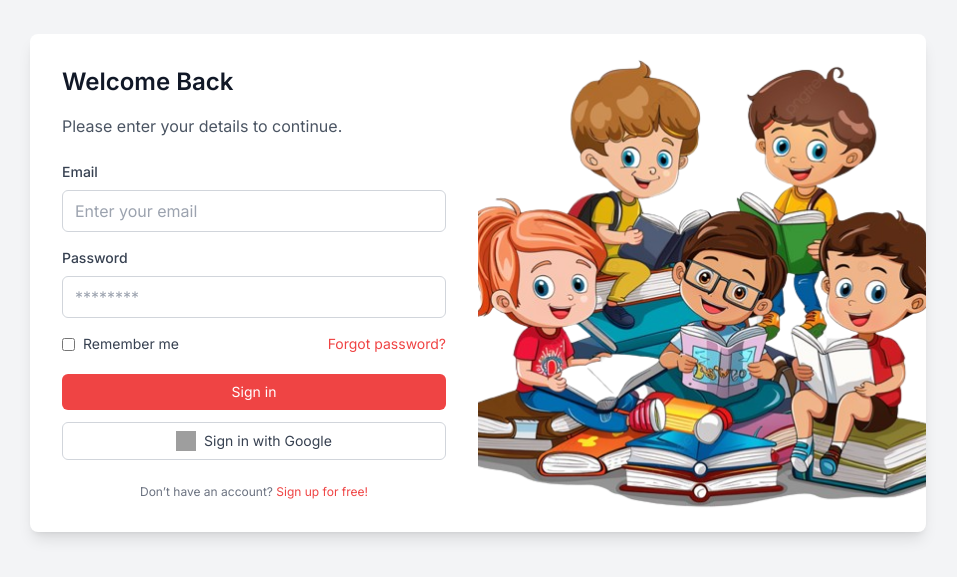
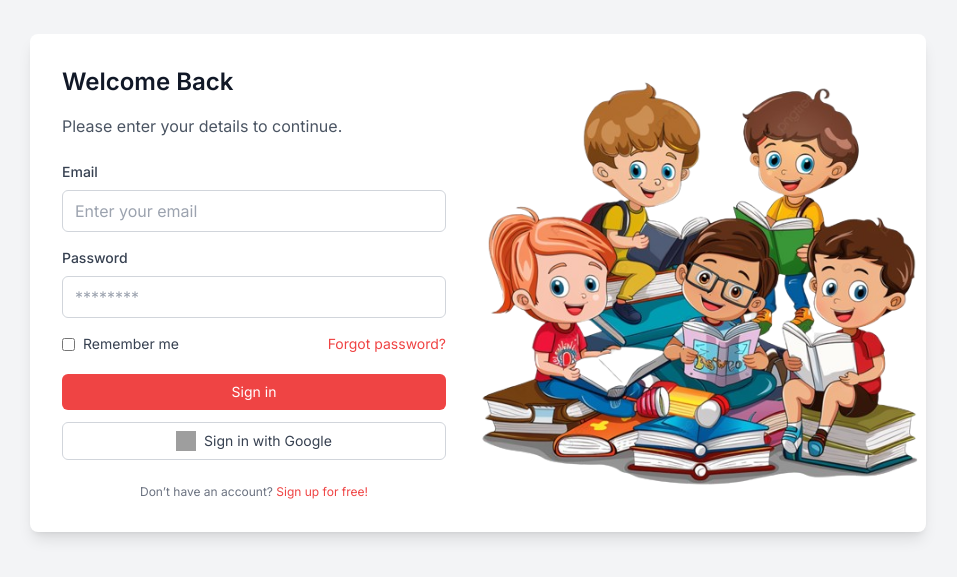
Before and after one commit to Kentoyyy/Thesis-Project, a Next.js app: page /login in a window 1280 px wide. Shown: the part 117-694 px from the top of the page, without its empty margins (162-1119 px from the left). Built offline with nearby package versions, Linux system fonts and the light colour scheme; grey boxes are pictures that could not be loaded.

Commit message:
Update page.tsx

```diff
--- a/app/login/page.tsx
+++ b/app/login/page.tsx
@@ -4,10 +4,10 @@ import Image from 'next/image';
 
 const Page = () => {
   return (
-    <div className="min-h-screen flex items-center justify-center bg-gray-100 px-4">
-      <div className="flex flex-col md:flex-row bg-white rounded-lg shadow-lg max-w-4xl overflow-hidden w-full">
+    <div className="min-h-screen flex items-center justify-center bg-gray-100 px-4 py-8">
+      <div className="flex flex-col lg:flex-row bg-white rounded-lg shadow-lg max-w-4xl overflow-hidden w-full">
         {/* Left side - Form */}
-        <div className="w-full md:w-1/2 p-8">
+        <div className="w-full lg:w-1/2 p-8">
           <h2 className="text-2xl font-semibold text-gray-900 mb-4">Welcome Back</h2>
           <p className="text-gray-600 mb-6">Please enter your details to continue.</p>
           <form>
@@ -75,14 +75,16 @@ const Page = () => {
         </div>
 
         {/* Right side - Image */}
-        <div className="hidden md:block md:w-1/2">
-          <Image
-            src="/images/kidlogin.png" // Reference the image directly by its path
-            alt="Login Image"
-            className="w-full h-full object-cover"
-            width={500} // Specify width and height for optimization
-            height={500}
-          />
+        <div className="w-full lg:w-1/2 h-64 lg:h-auto relative">
+          <div className="w-full h-full relative">
+            <Image
+              src="/images/kidlogin.png" // Reference the image directly by its path
+              alt="Login Image"
+              layout="fill"
+              objectFit="contain" // This ensures the image is scaled to fit within its container without being cropped
+              quality={100}
+            />
+          </div>
         </div>
       </div>
     </div>
```
